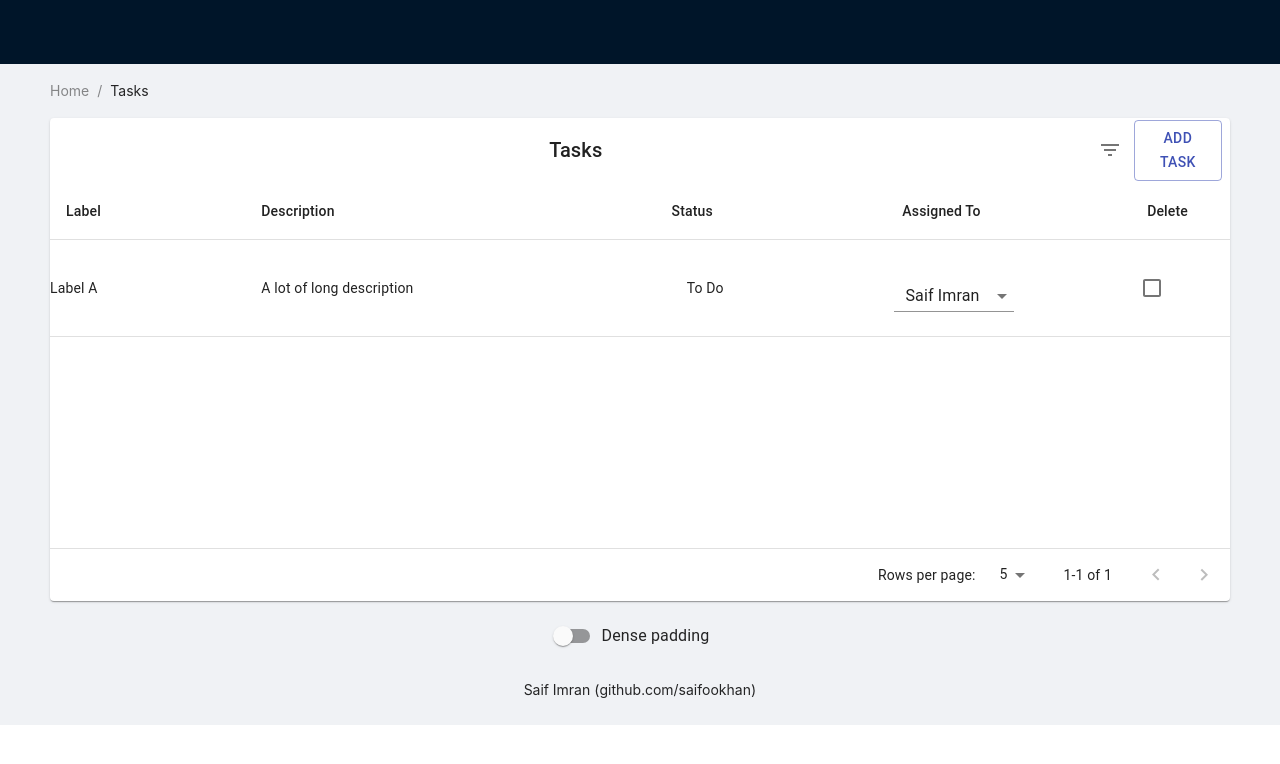
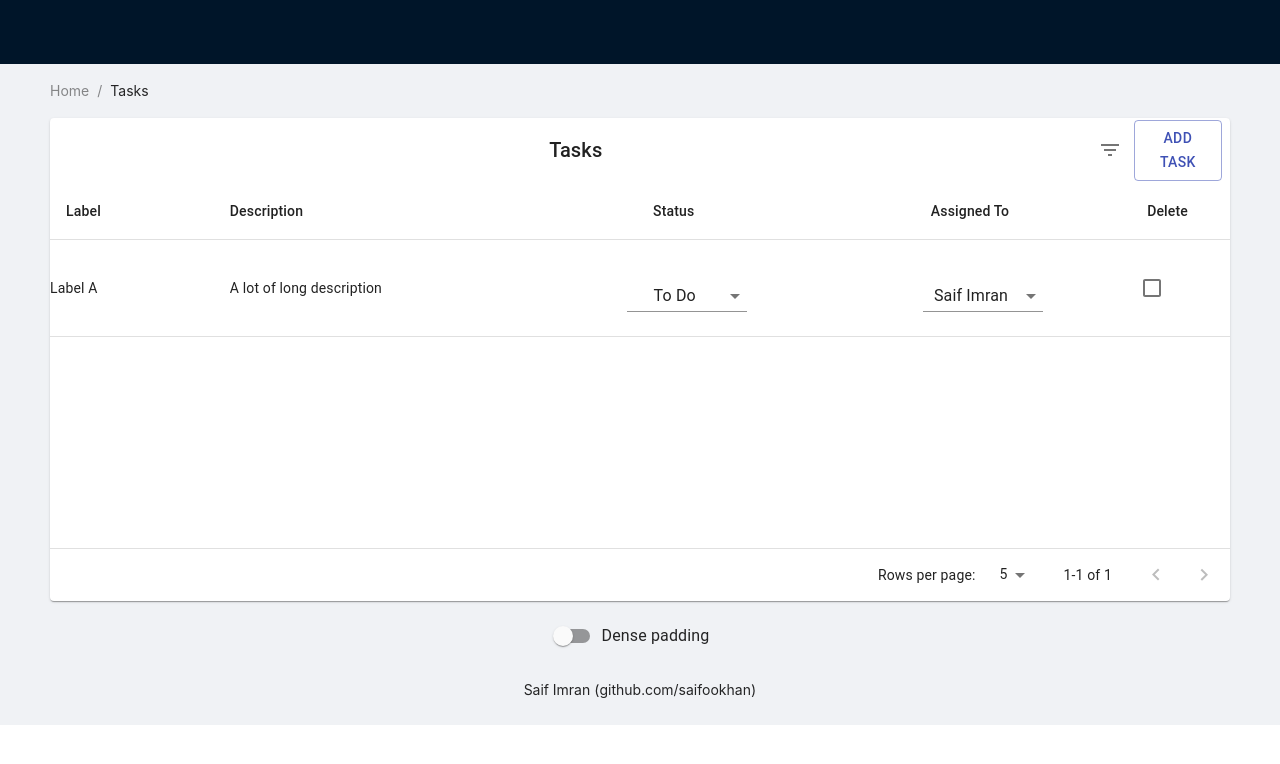
Before and after one commit to saifookhan/kabs-js-assignment, a React (Create React App) app: page / in a window 1280 px wide. Shown: the top 764 px of the page. Built offline with nearby package versions, Linux system fonts and the light colour scheme.

Commit message:
statuses now being updated

```diff
--- a/src/components/Table/constants.js
+++ b/src/components/Table/constants.js
@@ -7,4 +7,14 @@ const statuses = [
   { type: "Deployed" },
 ];
 
-export { statuses };
+const possibleStates = {
+  "To Do": ["In Progress"],
+  "In Progress": ["In QA", "Blocked"],
+  Blocked: ["To Do"],
+  "In QA": ["To Do", "Done"],
+  Done: ["Deployed"],
+  Deployed: [""],
+  "": ["Deployed"],
+};
+
+export { statuses, possibleStates };
--- a/src/components/Table/table.js
+++ b/src/components/Table/table.js
@@ -128,13 +128,15 @@ export default function TableMain() {
   useEffect(() => {}, []);
 
   function handleChangeUser(key, event) {
-    console.log(key, event.target.value);
-    let tempObj = {};
     let oldArr = tasks;
     oldArr[key].user = event.target.value;
     setTasks(oldArr);
-    console.log(oldArr);
-    console.log(tasks);
+  }
+
+  function handleChangeTaskStatus(key, event) {
+    let oldArr = tasks;
+    oldArr[key].status = event.target.value;
+    setTasks(oldArr);
   }
 
   const emptyRows =
@@ -180,6 +182,7 @@ export default function TableMain() {
                       row={row}
                       index={index}
                       changeUser={handleChangeUser}
+                      changeStatus={handleChangeTaskStatus}
                     ></TableRowCustom>
                   );
                 })}
--- a/src/components/Table/tableRowCustom.js
+++ b/src/components/Table/tableRowCustom.js
@@ -1,4 +1,4 @@
-import React, { useEffect, useState } from "react";
+import React, { useEffect } from "react";
 import { makeStyles } from "@material-ui/core/styles";
 import Table from "@material-ui/core/Table";
 import TableBody from "@material-ui/core/TableBody";
@@ -15,11 +15,14 @@ import MenuItem from "@material-ui/core/MenuItem";
 
 import FormControlLabel from "@material-ui/core/FormControlLabel";
 import Switch from "@material-ui/core/Switch";
+
+import { possibleStates } from "./constants";
+
 function TableRowCustom(props) {
   const classes = useStyles();
 
-  const [openUser, setOpenUser] = React.useState(false);
   const [userValue, setuserValue] = React.useState(props.row.user);
+  const [statusValue, setStatusValue] = React.useState(props.row.status);
 
   useEffect(() => {
     setuserValue(props.row.user);
@@ -32,7 +35,28 @@ function TableRowCustom(props) {
         {row.label}
       </TableCell>
       <TableCell align="left">{row.description}</TableCell>
-      <TableCell align="center">{row.status}</TableCell>
+      <TableCell align="center">
+        <FormControl className={classes.formControl}>
+          <Select
+            value={statusValue}
+            onChange={(e) => {
+              props.changeStatus(index, e);
+              setStatusValue(e.target.value);
+            }}
+            className={classes.selectEmpty}
+            inputProps={{ "aria-label": "Without label" }}
+          >
+            <MenuItem value={row.status}>{row.status}</MenuItem>
+            {possibleStates[statusValue].map((user) => {
+              return (
+                <MenuItem key={user} value={user}>
+                  {user}
+                </MenuItem>
+              );
+            })}
+          </Select>
+        </FormControl>
+      </TableCell>
       <TableCell align="center">
         <FormControl className={classes.formControl}>
           <Select
```
